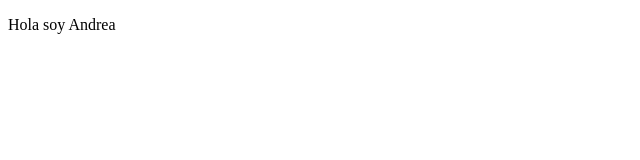
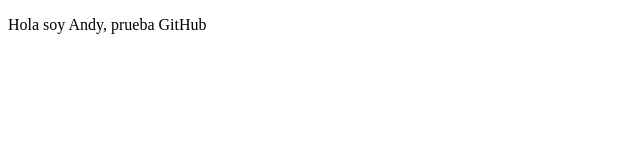
Before and after one commit to andy88ch/proyectoDemoCursoPrework, a plain HTML site: page index.html in a window 1280 px wide. Shown: the whole page, without its empty margins (0-640 px from the left). Drawn offline with Linux system fonts and the light colour scheme.

Commit message:
cambios texto

```diff
--- a/index.html
+++ b/index.html
@@ -7,6 +7,6 @@
     <title>Hola mundo</title>
 </head>
 <body>
-    <p>Hola soy Andrea</p>
+    <p>Hola soy Andy, prueba GitHub</p>
 </body>
 </html>
```
